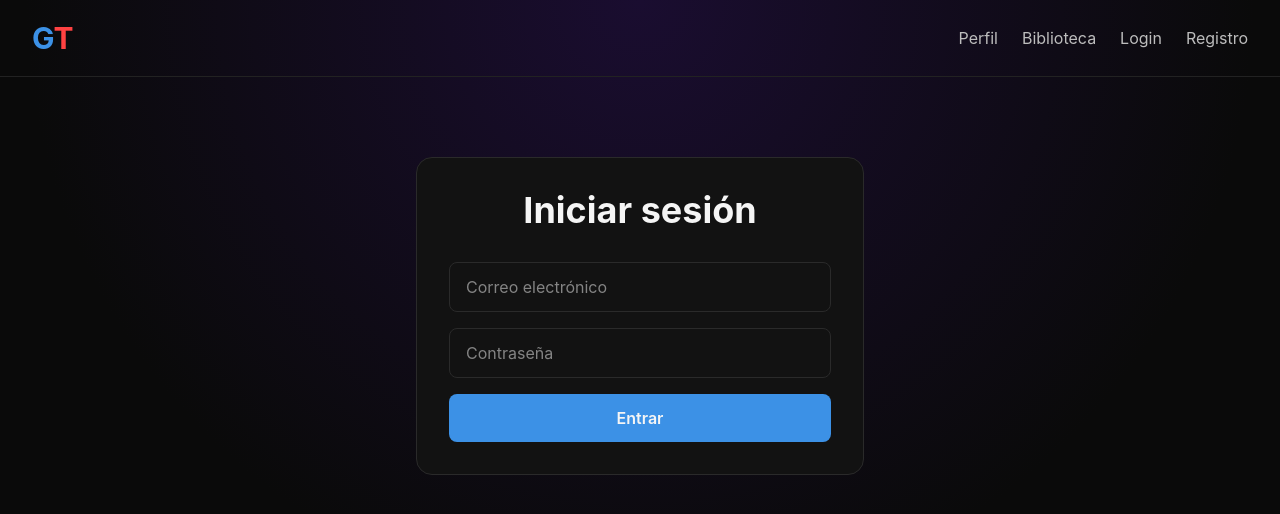
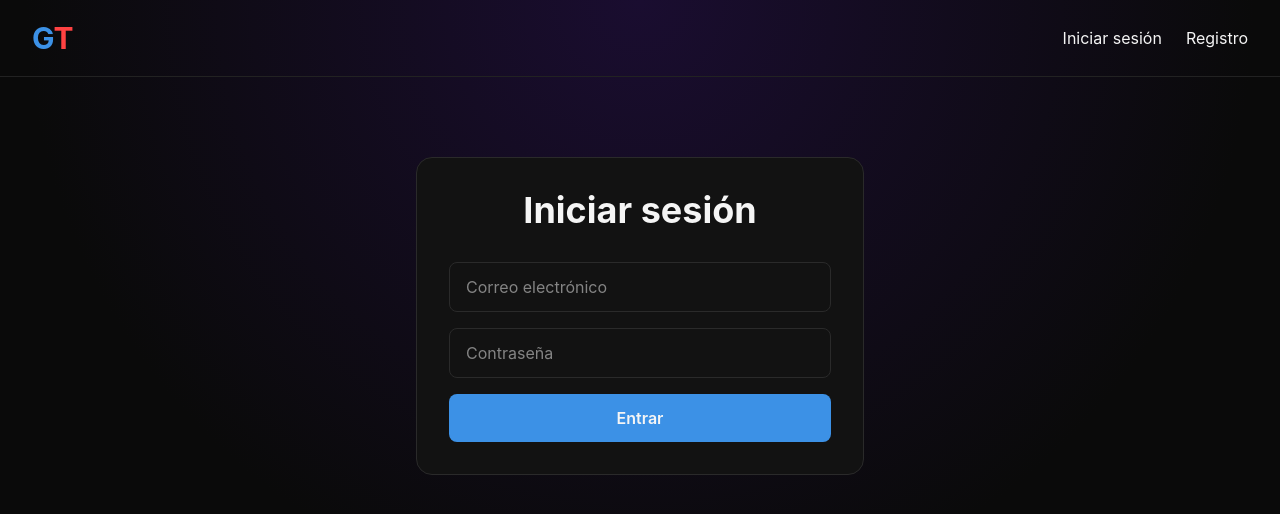
Before and after one commit to Irusito/GameTrail, a React app in the folder frontend/: page /login in a window 1280 px wide. Shown: the top 514 px of the page. Built offline with nearby package versions, Linux system fonts and the light colour scheme; the HTML template or start-up script is replaced by a standard one.

Commit message:
controlar el nav con las diferentes sesiones y cerrar sesión funcional

```diff
--- a/frontend/src/components/Navbar.jsx
+++ b/frontend/src/components/Navbar.jsx
@@ -1,6 +1,17 @@
 import { Link } from "react-router-dom";
 
 export default function Navbar() {
+const user = JSON.parse(
+  localStorage.getItem("user") || "null"
+);
+
+  function handleLogout() {
+    localStorage.removeItem("token");
+    localStorage.removeItem("user");
+
+    window.location.href = "/";
+  }
+
   return (
     <nav className="flex justify-between items-center px-8 py-5 border-b border-[#222]">
       <Link to="/" className="text-3xl font-bold">
@@ -8,34 +19,37 @@
         <span className="text-[#FF4242]">T</span>
       </Link>
 
-      <div className="flex gap-6">
-         <Link
-          to="/profile"
-          className="text-[#BDBDBD] hover:text-white transition"
-        >
-          Perfil
-        </Link>
+      <div className="flex gap-6 items-center">
+        {!user && (
+          <>
+            <Link to="/login">
+              Iniciar sesión
+            </Link>
 
-         <Link
-          to="/library"
-          className="text-[#BDBDBD] hover:text-white transition"
-        >
-          Biblioteca
-        </Link>
+            <Link to="/register">
+              Registro
+            </Link>
+          </>
+        )}
 
-        <Link
-          to="/login"
-          className="text-[#BDBDBD] hover:text-white transition"
-        >
-          Login
-        </Link>
+        {user && (
+          <>
+            <Link to="/library">
+              Biblioteca
+            </Link>
 
-        <Link
-          to="/register"
-          className="text-[#BDBDBD] hover:text-white transition"
-        >
-          Registro
-        </Link>
+            <Link to="/profile">
+              Perfil
+            </Link>
+
+            <button
+              onClick={handleLogout}
+              className="text-red-400 hover:text-red-300"
+            >
+              Cerrar sesión
+            </button>
+          </>
+        )}
       </div>
     </nav>
   );
--- a/frontend/src/pages/Login.jsx
+++ b/frontend/src/pages/Login.jsx
@@ -31,6 +31,8 @@
   "user",
   JSON.stringify(data.user)
 );
+
+window.location.href = "/profile";
 
 console.log("Usuario logueado");
 console.log(data);
--- a/frontend/src/pages/Profile.jsx
+++ b/frontend/src/pages/Profile.jsx
@@ -2,8 +2,8 @@
 
 export default function Profile() {
   const user = JSON.parse(
-    localStorage.getItem("user")
-  );
+  localStorage.getItem("user") || "null"
+);
 
   const [games, setGames] = useState([]);
 
```
